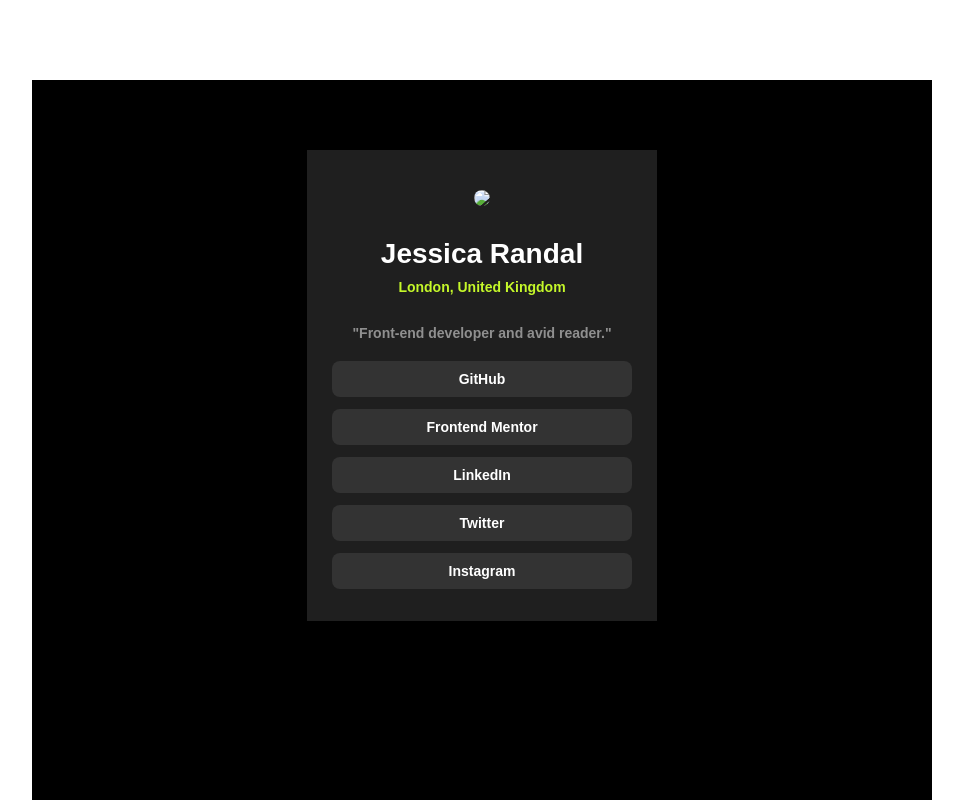
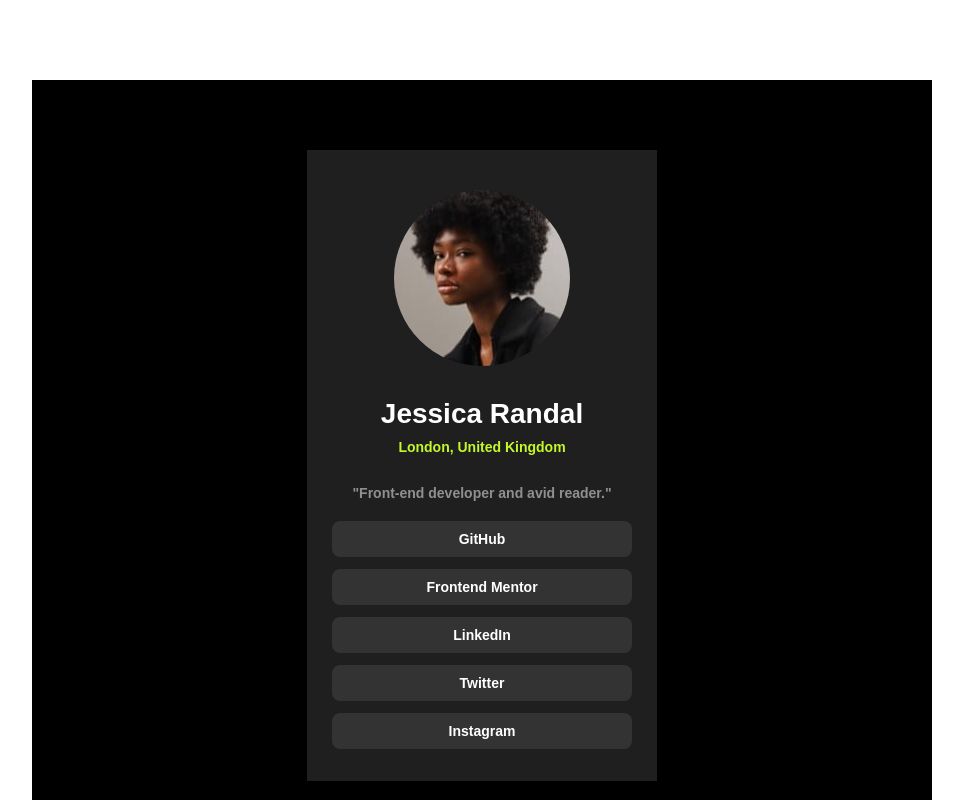
Before and after one commit to onyeka-onodu/social-link-profile, a plain HTML site: page index.html in a window 1280 px wide. Shown: the top 800 px of the page, without its empty margins (158-1121 px from the left). Drawn offline with Linux system fonts and the light colour scheme.

Commit message:
Add files via upload

```diff
--- a/index.html
+++ b/index.html
@@ -19,7 +19,7 @@
     <div class="container">
       <div class="card">
         <header class="imgs">
-          <img src="assets/images/avatar-jessica.jpeg" />
+          <img src="avatar-jessica.jpeg" alt="profilepics" />
         </header>
         <main>
           <h1 class="name">Jessica Randal</h1>
```
Also changed, not shown: avatar-jessica.jpeg (added).
